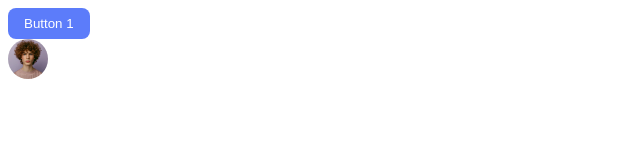
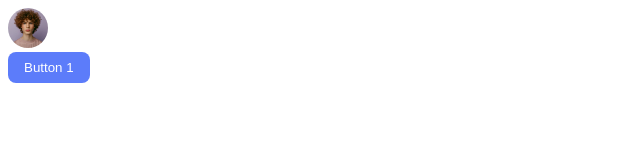
Before and after one commit to taewookim02/Dropdown, a website built with webpack: page src/index.html in a window 1280 px wide. Shown: the whole page, without its empty margins (0-640 px from the left). Built offline with nearby package versions, Linux system fonts and the light colour scheme.

Commit message:
Add createDropdown for btn

```diff
--- a/src/DropdownButton.js
+++ b/src/DropdownButton.js
@@ -1,9 +1,51 @@
 export class DropdownButton {
-  constructor() {
+  constructor(
+    btnText = "Button 1",
+    linkInfo = { "My Account": "#", Settings: "#", Logout: "#" }
+  ) {
+    this.btnText = btnText;
+    this.linkInfo = linkInfo;
     this.dropdownOuterEl = this.createDropdown();
+    return this.dropdownOuterEl;
   }
 
-  createDropdown = () => {};
+  /*
+  <div class="dropdown-btn__outer">
+    <button class="dropdown-btn__outer--btn">Button 1</button>
+    <div class="dropdown-btn__inner">
+      <a href="#" class="dropdown-btn__inner--link">My Account</a>
+      <a href="#" class="dropdown-btn__inner--link">Settings</a>
+      <a href="#" class="dropdown-btn__inner--link">Logout</a>
+    </div>
+  </div>
+  */
+  createDropdown = () => {
+    const dropdownOuterEl = document.createElement("div");
+    dropdownOuterEl.classList.add("dropdown-btn__outer");
+
+    // btn
+    const btnEl = document.createElement("button");
+    btnEl.classList.add("dropdown-btn__outer--btn");
+    btnEl.textContent = this.btnText;
+    dropdownOuterEl.appendChild(btnEl);
+
+    // inner div
+    const dropdownInnerEl = document.createElement("div");
+    dropdownInnerEl.classList.add("dropdown-btn__inner");
+
+    for (const text in this.linkInfo) {
+      const href = this.linkInfo[text];
+
+      const linkEl = document.createElement("a");
+      linkEl.href = href;
+      linkEl.textContent = text;
+      linkEl.classList.add("dropdown-btn__inner--link");
+      dropdownInnerEl.appendChild(linkEl);
+    }
+    dropdownOuterEl.appendChild(dropdownInnerEl);
+
+    return dropdownOuterEl;
+  };
 
   attachEventListeners = () => {};
 }
--- a/src/index.html
+++ b/src/index.html
@@ -9,15 +9,6 @@
 
 <body>
 
-
-  <div class="dropdown-btn__outer">
-    <button class="dropdown-btn__outer--btn">Button 1</button>
-    <div class="dropdown-btn__inner">
-      <a href="#" class="dropdown-btn__inner--link">My Account</a>
-      <a href="#" class="dropdown-btn__inner--link">Settings</a>
-      <a href="#" class="dropdown-btn__inner--link">Logout</a>
-    </div>
-  </div>
 </body>
 
 </html>
--- a/src/index.js
+++ b/src/index.js
@@ -5,3 +5,7 @@ import { DropdownButton } from "./DropdownButton";
 
 const ex = new DropdownWithImg();
 document.body.appendChild(ex);
+
+const btn = new DropdownButton();
+document.body.appendChild(btn);
+console.log(btn);
--- a/src/styles/style.css
+++ b/src/styles/style.css
@@ -1,4 +1,5 @@
-.dropdown-img__outer {
+.dropdown-img__outer,
+.dropdown-btn__outer {
   position: relative;
   color: var(--clr-base-dk);
   font-size: var(--fs-link);
```
Also changed, not shown: dist/app.bundle.js, dist/index.html.
